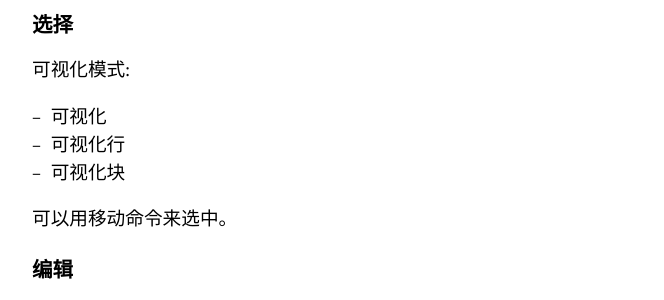
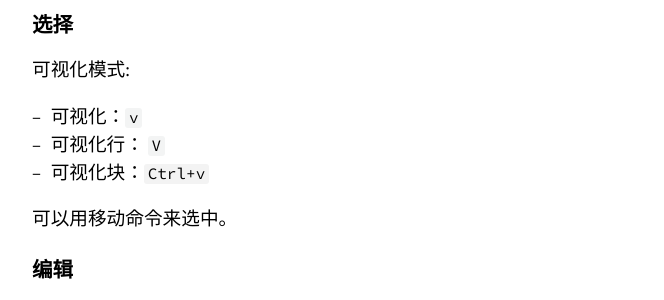
Before and after one commit to missing-semester-cn/missing-semester-cn.github.io, a Jekyll site: the page built from _2020/editors.md, in a window 1280 px wide and 900 px high, scrolled down 3992 px. Shown: the part 154-454 px from the top of the window, without its empty margins (300-964 px from the left). Built offline with Jekyll 4.4.1, drawn with Linux system fonts in a browser that asks for light colours.

Commit message:
[upstream sync] e8a8781

```diff
--- a/_2020/editors.md
+++ b/_2020/editors.md
@@ -128,9 +128,9 @@ Vim 最重要的设计思想是 Vim 的界面本身是一个程序语言。 键
 
 可视化模式:
 
-- 可视化
-- 可视化行
-- 可视化块
+- 可视化：`v`
+- 可视化行： `V`
+- 可视化块：`Ctrl+v`
 
 可以用移动命令来选中。
 
```
